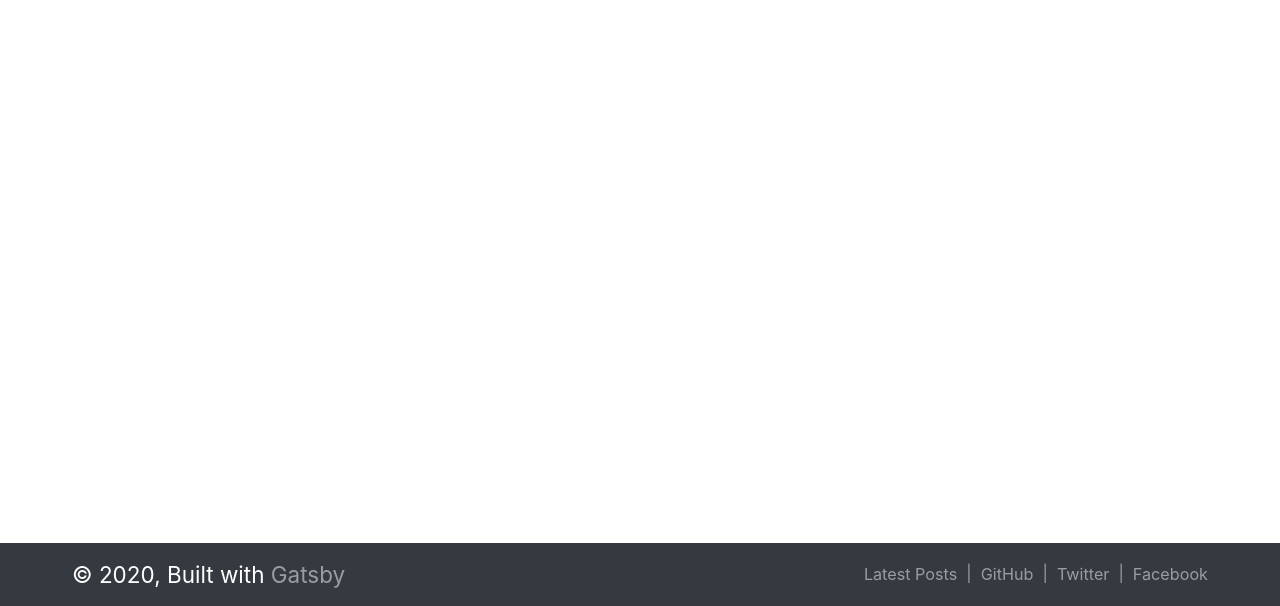
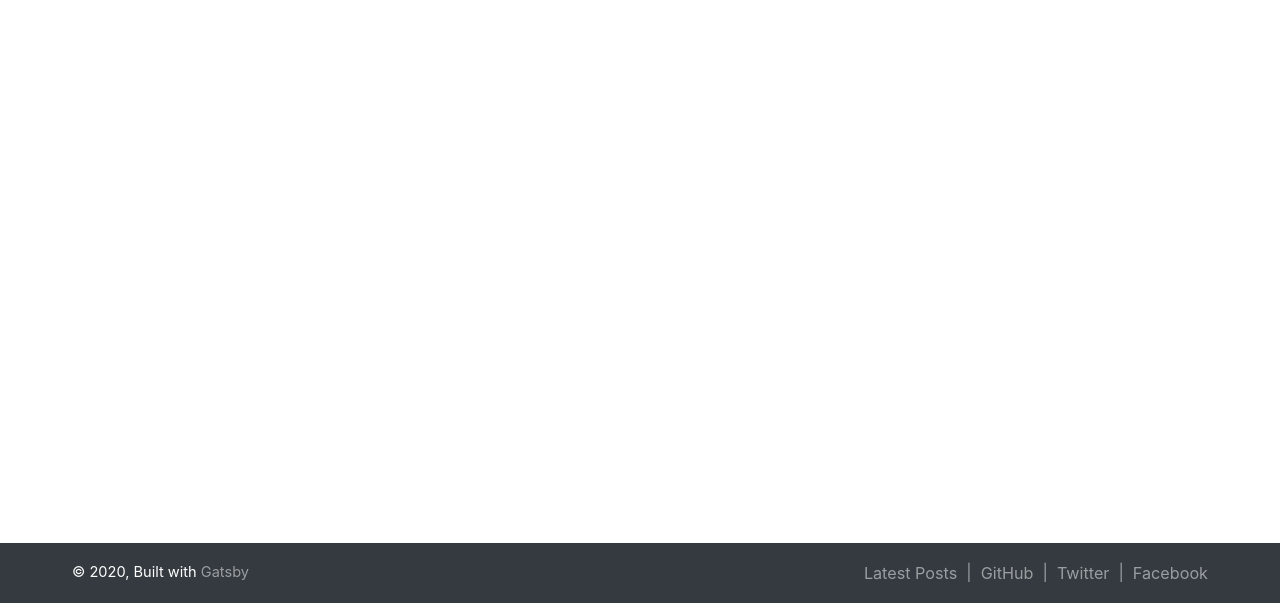
Before and after one commit to schwabbthedeck/gatsby-min-dev-blog-portfolio, a Gatsby site: page /blog in a window 1280 px wide. Shown: the part 200-806 px from the top of the page. Built offline with nearby package versions, Linux system fonts and the light colour scheme; Gatsby itself is replaced by a stand-in of ours.

Commit message:
update footer style

```diff
--- a/src/components/styles.css
+++ b/src/components/styles.css
@@ -4,9 +4,8 @@
 }
 
 /* footer styles */
-.footer {
+.footer, .footer .navbar-brand  {
   font-size: 0.9em;
-  /* color: #fff; */
 }
 
 .footer .navbar-brand a {
```
